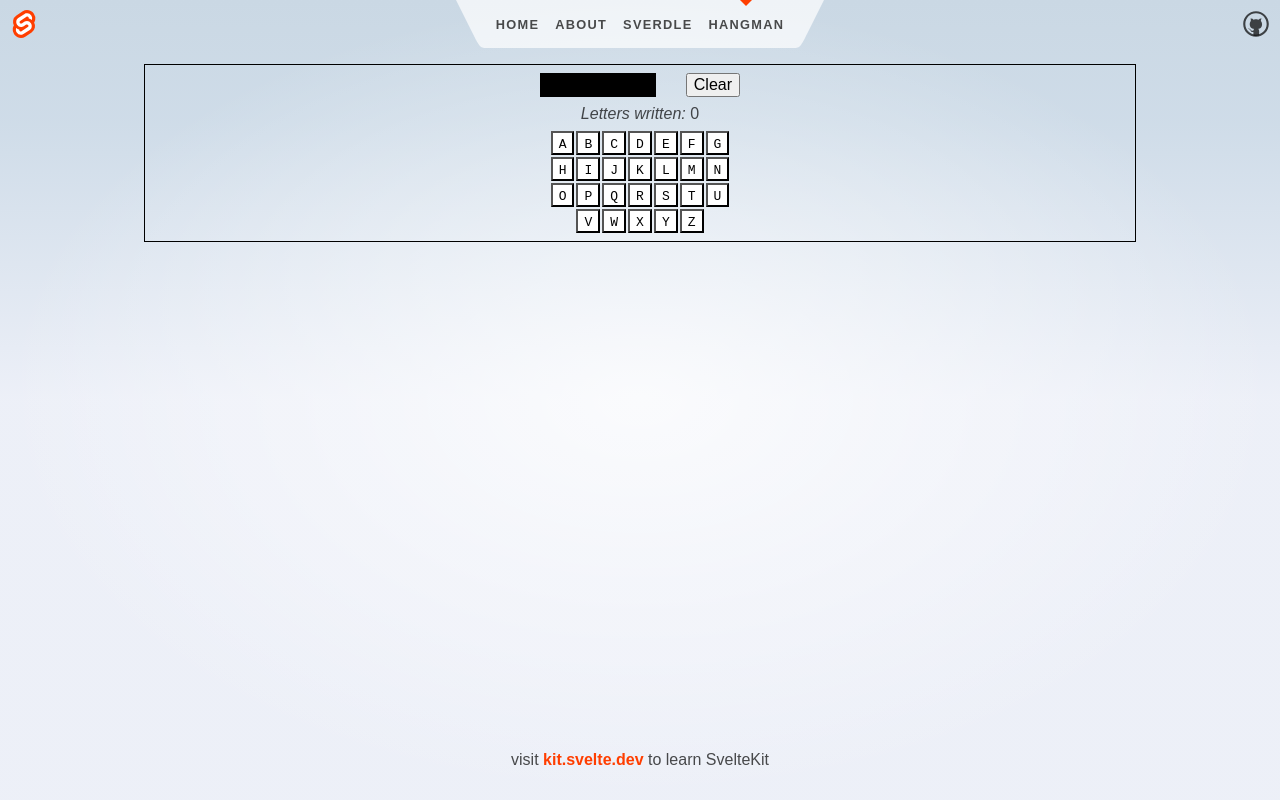
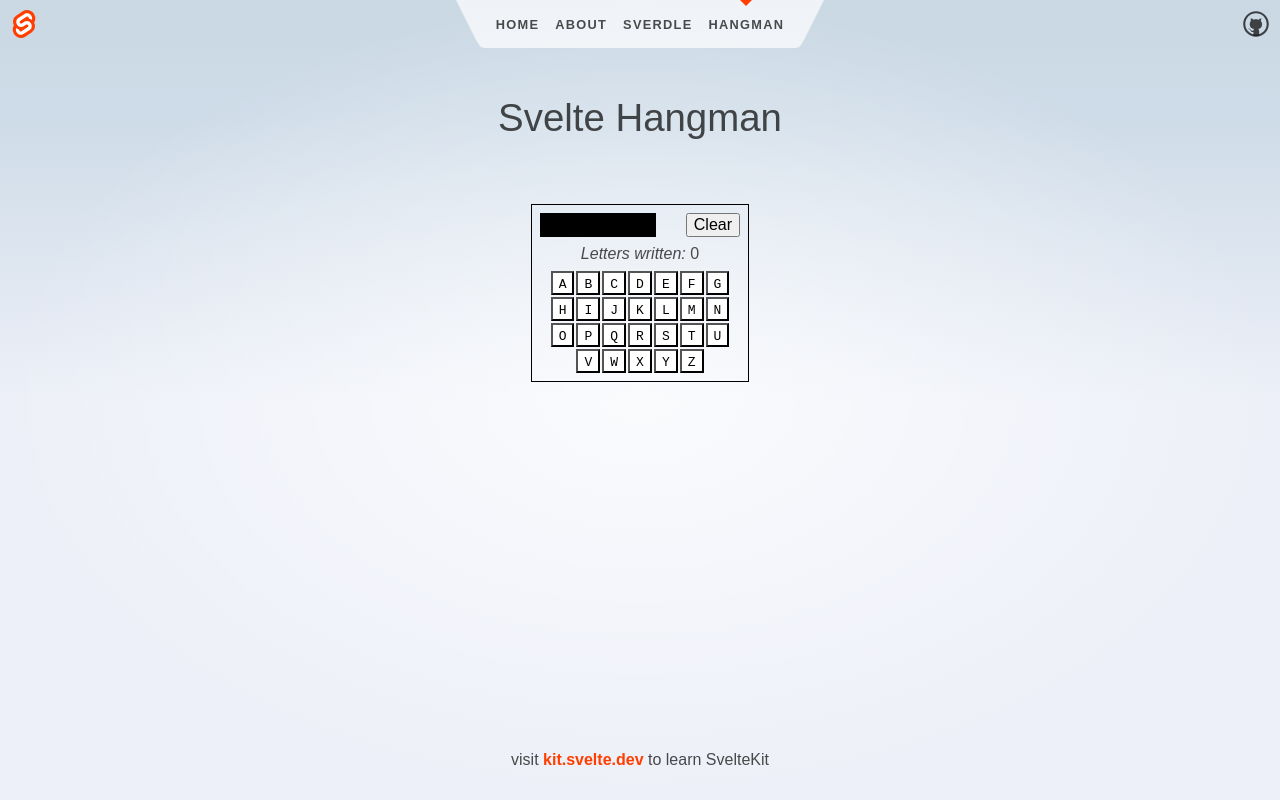
Before and after one commit to KitsuneKelso/svelte-poc, a SvelteKit app: page /hangman in a window 1280 px wide. Built offline with nearby package versions, Linux system fonts and the light colour scheme; no server answers.

Commit message:
fetch random word for hangman game

```diff
--- /dev/null
+++ b/src/lib/api/getWord.ts
@@ -0,0 +1,17 @@
+const getWord = async () => {
+	// const API_KEY = process.env.API_KEY as string;
+	console.log('env:', import.meta.env);
+	const API_KEY = import.meta.env.VITE_API_KEY;
+
+	const response = await fetch('https://api.api-ninjas.com/v1/randomword', {
+		headers: { 'X-Api-Key': API_KEY }
+	}).then((res) => res.json());
+
+	if (response.word) {
+		return response.word;
+	} else {
+		throw new Error('Failed to fetch a word');
+	}
+};
+
+export default getWord;
--- /dev/null
+++ b/src/lib/api/index.ts
@@ -0,0 +1 @@
+export { default as getWord } from './getWord';
--- a/src/routes/hangman/+page.svelte
+++ b/src/routes/hangman/+page.svelte
@@ -1,5 +1,14 @@
 <script>
+	import { getWord } from '$lib/api';
 	import MyInputKeyboard from '$lib/components/MyInputKeyboard.svelte';
+	import { onMount } from 'svelte';
+
+	let word = '';
+
+	onMount(async () => {
+		const newWord = await getWord();
+		word = newWord;
+	});
 </script>
 
 <svelte:head>
@@ -8,5 +17,16 @@
 </svelte:head>
 
 <section>
+	<h1>Svelte Hangman</h1>
+	<p>{word}</p>
 	<MyInputKeyboard />
 </section>
+
+<style>
+	section {
+		display: flex;
+		flex-direction: column;
+		align-items: center;
+		justify-content: center;
+	}
+</style>
```
